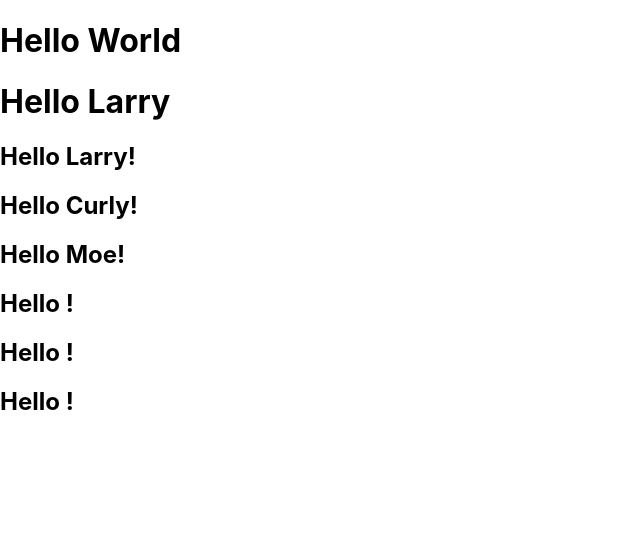
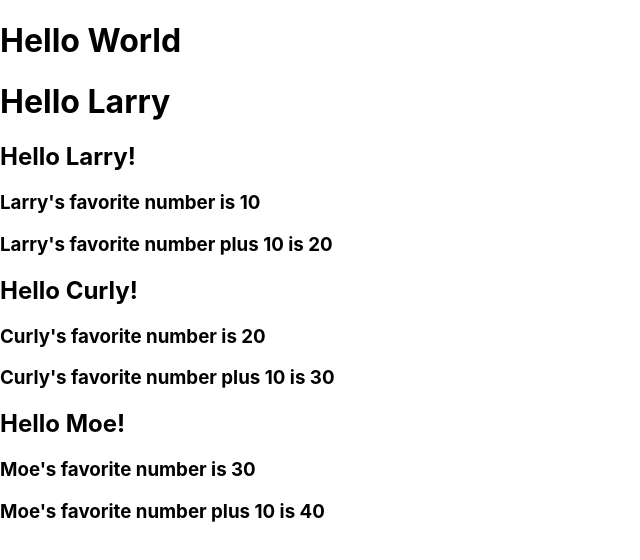
Before and after one commit to aleebit/learning-react, a React (Create React App) app: page / in a window 1280 px wide. Shown: the top 560 px of the page, without its empty margins (0-640 px from the left). Built offline with nearby package versions, Linux system fonts and the light colour scheme.

Commit message:
another react prop
showing how to pass numbers

```diff
--- a/src/App.js
+++ b/src/App.js
@@ -9,16 +9,24 @@ const App = () => {
       Hello World
       </h1>
 
+
       <h1>
        Hello Larry
       </h1>
 
-      <Greeting name='Larry'/>
-      <Greeting name='Curly'/>
-      <Greeting name='Moe'/>
-      <Greeting />
-      <Greeting />
-      <Greeting></Greeting>
+      <Greeting
+      name='Larry'
+      favoriteNumber={10}
+      />
+      <Greeting
+      name='Curly'
+      favoriteNumber={20}
+      />
+      <Greeting
+      name='Moe'
+      favoriteNumber={30}
+      />
+
 
     </>
 
--- a/src/Greeting.js
+++ b/src/Greeting.js
@@ -3,9 +3,19 @@ const Greeting = (props) => {
     console.log(props)
 
     return (
-        <h2>
+        <>
+            <h2>
             Hello {props.name}!
             </h2>
+            <h3>
+                {props.name}'s favorite number is {props.favoriteNumber}
+            </h3>
+
+            <h3>
+                {props.name}'s favorite number plus 10 is {props.favoriteNumber +10}
+            </h3>
+        </>
+
     );
 };
 
```
